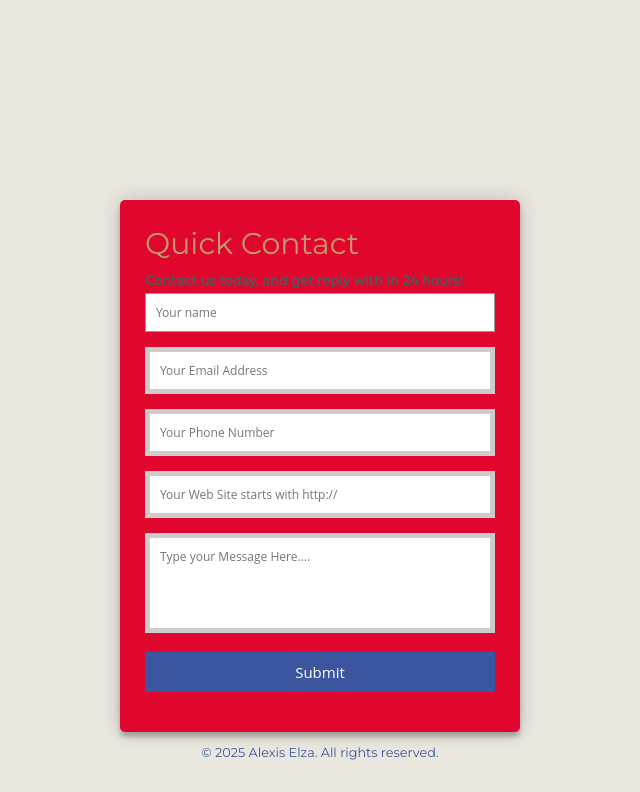
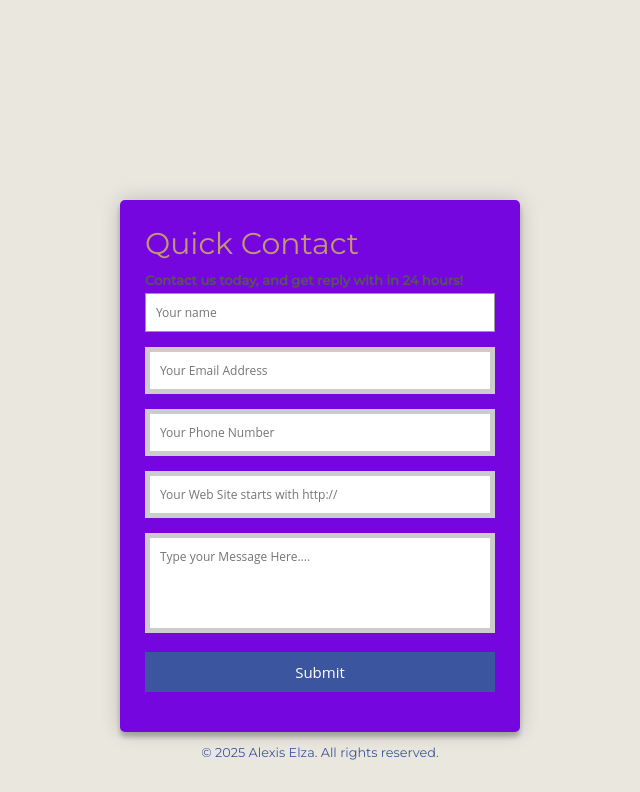
Before and after one commit to anad-zeal/aep_new_menu, a PHP site: page /contact in a window 1280 px wide. Shown: the part 155-947 px from the top of the page, without its empty margins (320-960 px from the left). Run offline with PHP 8.4, Linux system fonts and the light colour scheme; some web fonts are replaced.

Commit message:
Update: Change contact section background color to hsl(271, 95%, 45%) for improved aesthetics

```diff
--- a/assets/css/style.css
+++ b/assets/css/style.css
@@ -388,7 +388,7 @@ main#dynamic-content-area {
 }
 
 #contact {
-  background-color: hsl(349, 95%, 45%);
+  background-color: hsl(271, 95%, 45%);
   padding: 25px;
   margin: 0;
   border-radius: 5px;
```
